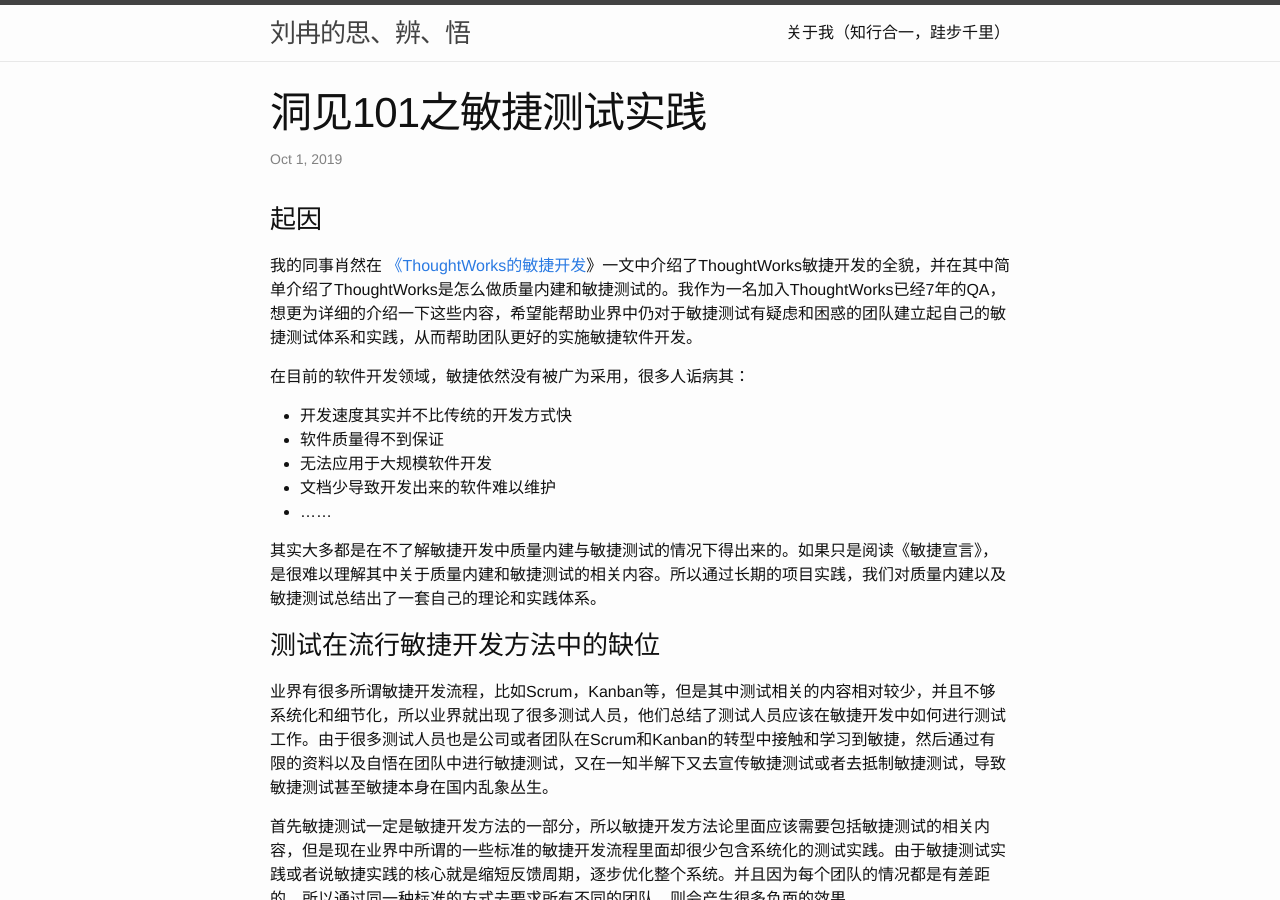
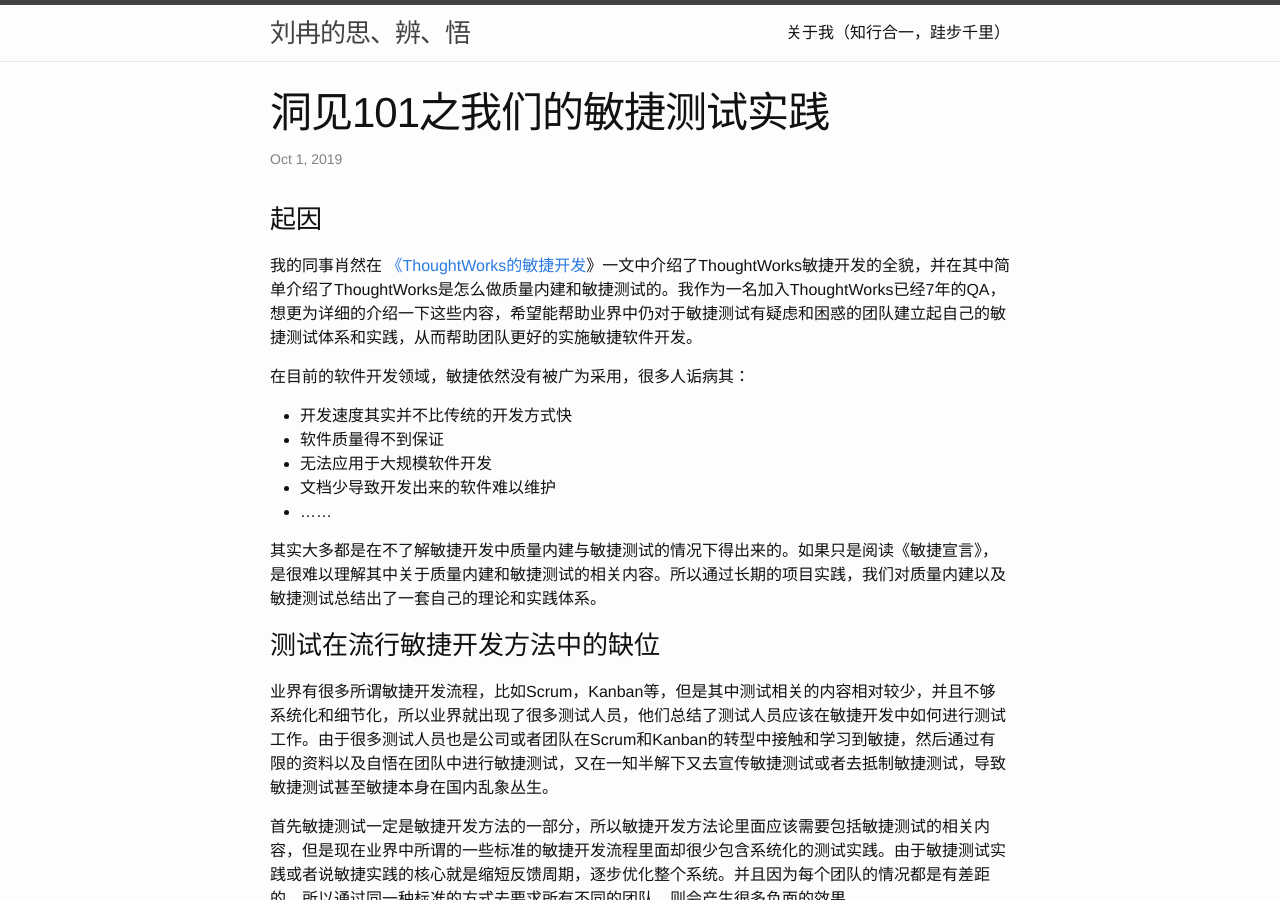
Before and after one commit to TWRanMan/twranman.github.io, a Jekyll site: the page built from _posts/2019-10-01-我们的敏捷测试实践.md, in a window 1280 px wide and 900 px high. Built offline with Jekyll 4.4.1, drawn with Linux system fonts in a browser that asks for light colours.

Commit message:
update some articles

```diff
--- a/_posts/2019-10-01-我们的敏捷测试实践.md
+++ b/_posts/2019-10-01-我们的敏捷测试实践.md
@@ -1,6 +1,6 @@
 ---
 layout: post
-title:  "洞见101之敏捷测试实践"
+title:  "洞见101之我们的敏捷测试实践"
 date:   2019-10-01 23:00:00
 categories: general update
 ---
```
